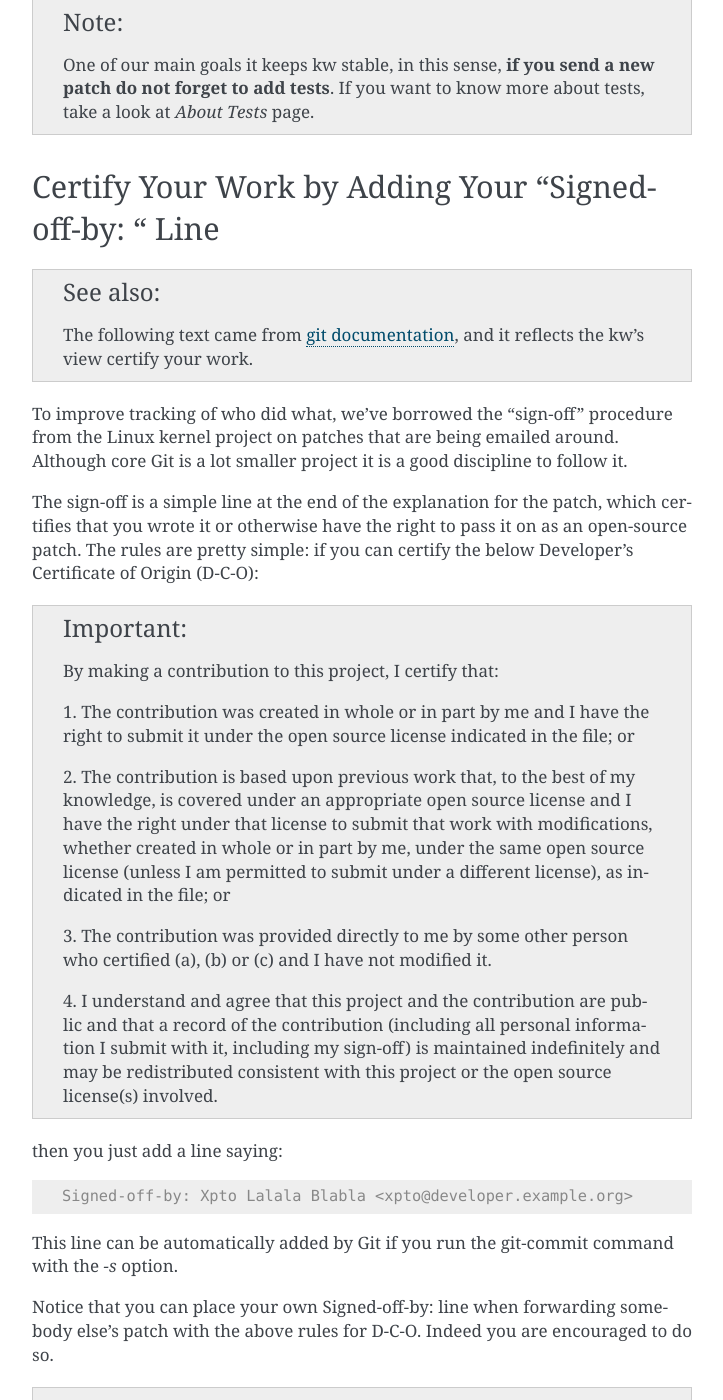
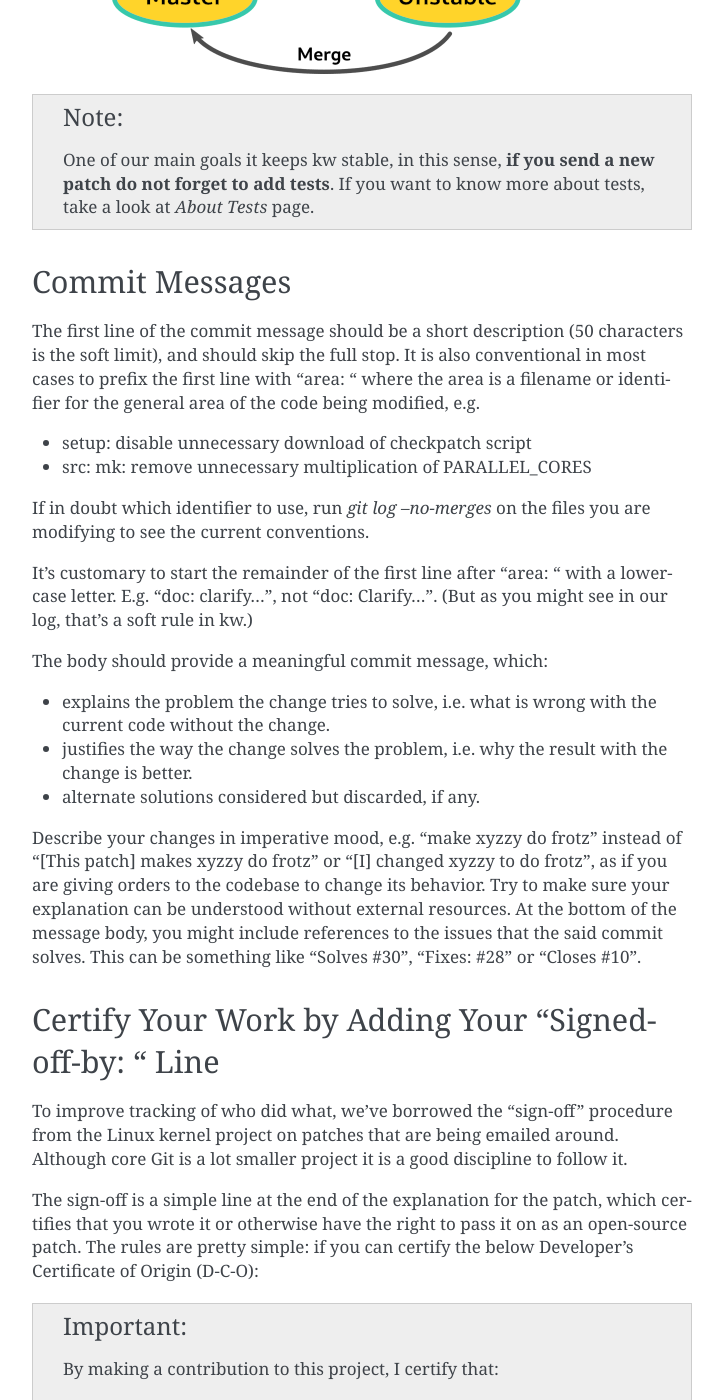
Before and after one commit to kworkflow/kworkflow, a Sphinx documentation site: the page built from documentation/content/howtocontribute.rst, in a window 1280 px wide and 1400 px high, scrolled down 1238 px. Shown: the whole window, without its empty margins (388-1111 px from the left). Built offline with Sphinx 7.4.7, drawn with Linux system fonts in a browser that asks for light colours; formulas are drawn with MathJax 3; some of the changed text lies outside the part shown.

Commit message:
documentation: contribution: add commit message info
Add information on how this project expect the contributors to write
their commit messages. As for the S-o-B text, this was also taken from
Git's documentation[1].

Since two places now come from this document, let's also move the
"copied from" note to the top, referencing both places.

[1]: https://git-scm.com/docs/SubmittingPatches/2.24.0

Signed-off-by: Matheus Tavares <matheus.bernardino@usp.br>
Reviewed-by: Rodrigo Siqueira <rodrigosiqueiramelo@gmail.com>

```diff
--- a/documentation/content/howtocontribute.rst
+++ b/documentation/content/howtocontribute.rst
@@ -11,11 +11,12 @@
 
 Overview
 --------
-The Linux Kernel and Git community inspired our contribution process. For
-example, we copied-pasted part of the `Git documentation`__ related to the
-“Signed-off-by” and modified it a little bit.
-
-__ https://git-scm.com/docs/SubmittingPatches/2.3.5
+The Linux Kernel and Git community inspired our contribution process. As a
+result, this document is directly based on their contribution documentation.
+In particular, the text under 'Commit Messages' and 'Certify Your Work by Adding
+Your "Signed-off-by: " Line' are directly copied-and-pasted from Git's
+SubmittingPatches doc (with some modifications). For the original document,
+please check https://git-scm.com/docs/SubmittingPatches/
 
 Development Cycle and Branches
 ------------------------------
@@ -46,13 +47,45 @@ development cycle.
     new patch do not forget to add tests**. If you want to know more about
     tests, take a look at `About Tests` page.
 
+Commit Messages
+---------------
+
+The first line of the commit message should be a short description (50
+characters is the soft limit), and should skip the full stop. It is also
+conventional in most cases to prefix the first line with "area: " where the
+area is a filename or identifier for the general area of the code being
+modified, e.g.
+
+* setup: disable unnecessary download of checkpatch script
+* src: mk: remove unnecessary multiplication of PARALLEL_CORES
+
+If in doubt which identifier to use, run `git log --no-merges` on the files you
+are modifying to see the current conventions.
+
+It's customary to start the remainder of the first line after "area: " with a
+lower-case letter. E.g. "doc: clarify...", not "doc: Clarify...". (But as you
+might see in our log, that's a soft rule in kw.)
+
+The body should provide a meaningful commit message, which:
+
+* explains the problem the change tries to solve, i.e. what is wrong
+  with the current code without the change.
+
+* justifies the way the change solves the problem, i.e. why the
+  result with the change is better.
+
+* alternate solutions considered but discarded, if any.
+
+Describe your changes in imperative mood, e.g. "make xyzzy do frotz" instead of
+"[This patch] makes xyzzy do frotz" or "[I] changed xyzzy to do frotz", as if
+you are giving orders to the codebase to change its behavior. Try to make sure
+your explanation can be understood without external resources. At the bottom of
+the message body, you might include references to the issues that the said
+commit solves. This can be something like "Solves #30", "Fixes: #28" or
+"Closes #10".
+
 Certify Your Work by Adding Your "Signed-off-by: " Line
 -------------------------------------------------------
-.. seealso::
-   The following text came from `git documentation`__, and it reflects the kw's
-   view certify your work.
-
-   __ https://git-scm.com/docs/SubmittingPatches/2.3.5
 
 To improve tracking of who did what, we've borrowed the "sign-off" procedure
 from the Linux kernel project on patches that are being emailed around.
```
